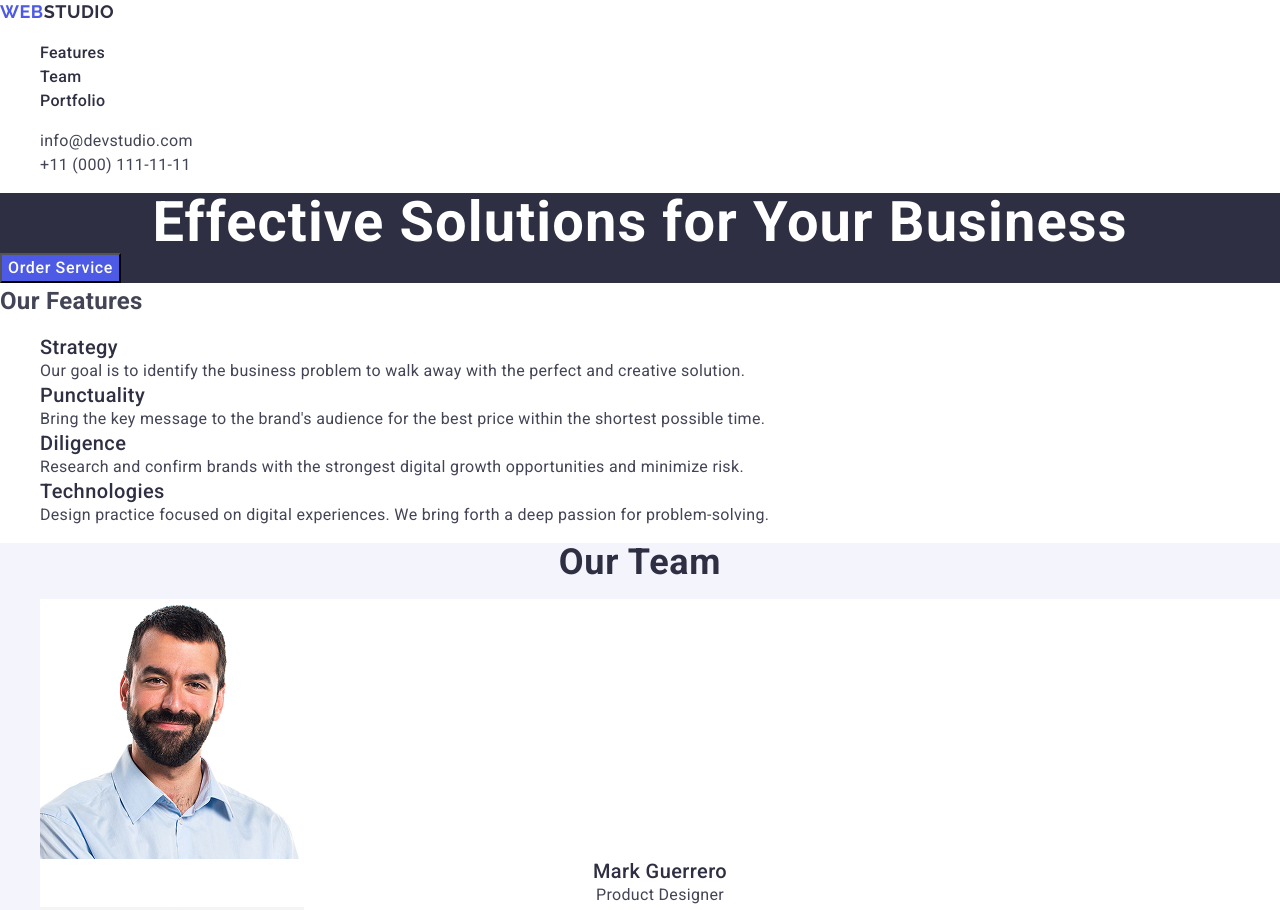
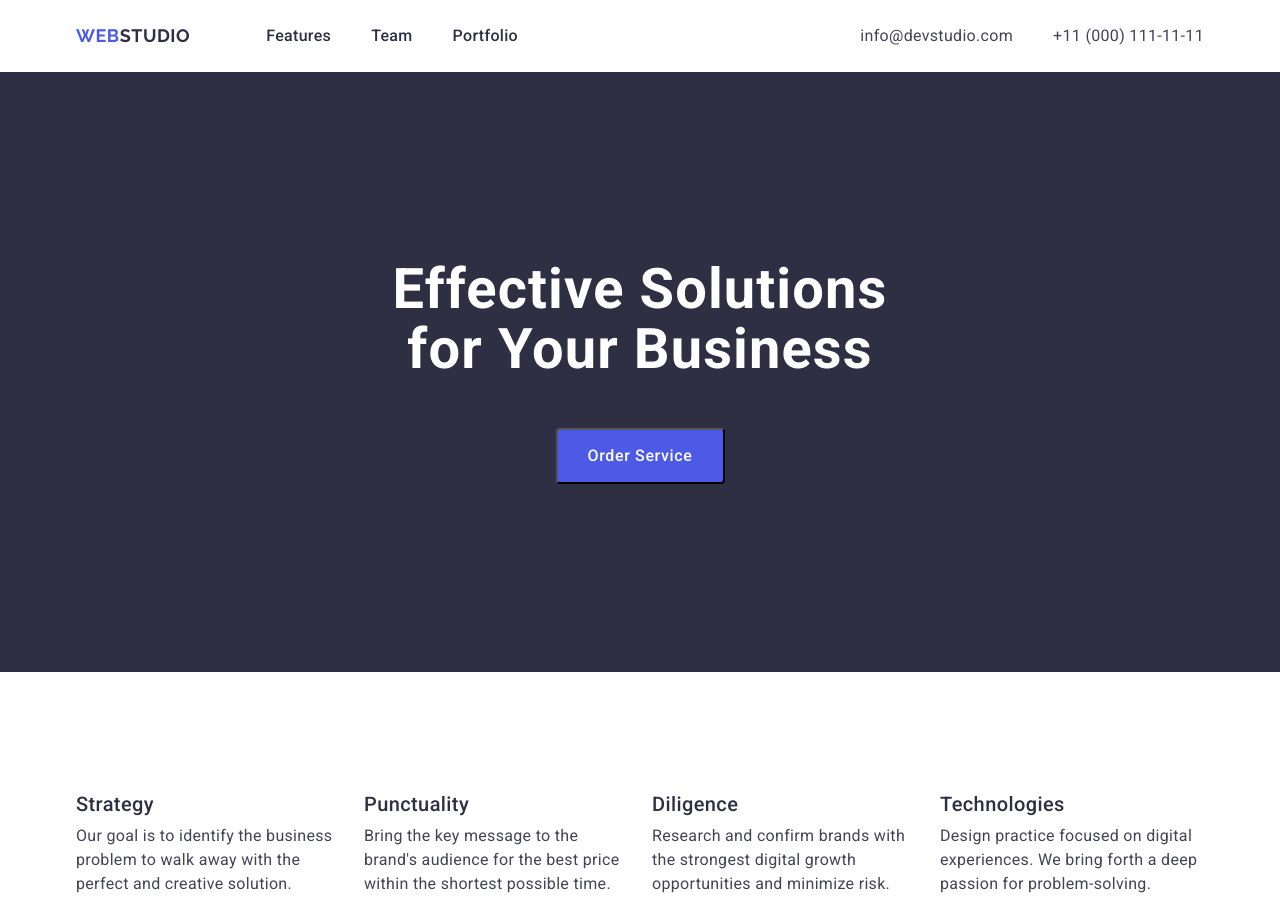
Before and after one commit to Maria-Tykhonova/goit-markup-hw-02, a plain HTML site: page index.html in a window 1280 px wide. Shown: the top 910 px of the page. Drawn offline with nearby package versions, Linux system fonts and the light colour scheme.

Commit message:
First commit

```diff
--- a/css/common.css
+++ b/css/common.css
@@ -15,7 +15,9 @@ a {
 
 ul,
 ol {
-    list-style: none;
+list-style: none;
+margin: 0;
+padding: 0;
 }
 
 h1,
@@ -25,11 +27,11 @@ h4,
 h5,
 h6,
 p {
-    margin: 0;
+margin: 0;
 }
 
 img {
-    display: block;
+display: block;
 }
 
 button {
@@ -39,3 +41,26 @@ button {
 address {
     font-style: normal;
 }
+
+.container {
+    margin: 0 auto;
+    padding: 0 15px;
+max-width: 1158px;
+}
+
+.sc-only {
+    position: absolute;
+    white-space: nowrap;
+    width: 1px;
+    height: 1px;
+    margin: -1px;
+    padding: 0;
+    overflow: hidden;
+    clip: rect(0, 0, 0, 0);
+    clip-path: inset(100%);
+    border: 0;
+}
+
+section {
+    padding: 120px 0;
+}
--- a/css/features.css
+++ b/css/features.css
@@ -6,6 +6,16 @@
         text-transform: capitalize;
         color: #2e2f42;
 }
+
+
+.features-item {
+ display: flex;
+flex-direction: column;
+align-items: flex-start;
+gap: 8px;
+width: 264px;
+}
+
 
 .features-subtitle {
         font-size: 20px;
@@ -21,3 +31,12 @@
         letter-spacing: 0.02em;
         color: #434455;
 }
+
+.features-list {
+        display: flex;
+        align-items: flex-start;
+        gap: 24px;
+        padding: 0;
+        margin: 0;
+        list-style: none;
+}
--- a/css/footer.css
+++ b/css/footer.css
@@ -1,5 +1,6 @@
 .footer {
     background-color: #2e2f42;
+    padding: 100px 0;
 }
 
 .footer .logo {
@@ -10,6 +11,7 @@
     letter-spacing: 0.03em;
     text-transform: uppercase;
     color: #f4f4fd;
+    margin-bottom: 16px;
 }
 
 .footer .logo-accent {
@@ -22,3 +24,7 @@
     letter-spacing: 0.02em;
     color: #f4f4fd;
 }
+
+.footer-block {
+        max-width: 264px;
+}
--- a/css/header.css
+++ b/css/header.css
@@ -6,18 +6,36 @@
         letter-spacing: 0.03em;
         text-transform: uppercase;
         color: #2e2f42;
+        display: flex;
+        align-items: center;
+        margin-right: 76px;
+}
+
+* {
+        box-sizing: border-box;
 }
 
 .logo-accent {
         color: #4d5ae5;
 }
 
+.nav-list {
+        display: flex;
+        align-items: center;
+        gap: 40px;
+        margin: 0;
+        padding: 0;
+}
+
 .nav-link {
+        display: block;
         font-size: 16px;
         font-weight: 500;
         line-height: 1.5;
         letter-spacing: 0.02em;
         color: #2e2f42;
+        padding: 24px 0;
+        align-items: center;
 }
 
 .nav-link:hover,
@@ -27,6 +45,16 @@
 
 .address {
         font-style: normal;
+        display: flex;
+}
+
+
+.address-list {
+        display: flex;
+        align-items: center;
+        gap: 40px;
+        margin: 0;
+        padding: 0;
 }
 
 .address-link {
@@ -40,3 +68,18 @@
 .address-link:focus {
         color: #404bbf;
 }
+
+.header {
+        border-bottom: 1px solid var(--cornflower);
+}
+
+.header-container {
+        display: flex;
+        align-items: center;
+        justify-content: space-between;
+}
+
+.header-nav {
+        display: flex;
+        align-items: center;
+}
--- a/css/hero.css
+++ b/css/hero.css
@@ -1,29 +1,52 @@
 .hero {
     background-color: #2e2f42;
+    padding: 188px 0;
+}
+
+.hero-container {
+    display: flex;
+        align-items: center;
+        justify-content: flex-start;
+        flex-direction: column;
+        gap: 48px;
 }
 
 .hero-title {
+    font-weight: 700;
     font-size: 56px;
     line-height: 1.07;
     letter-spacing: 0.02em;
     color: #ffffff;
     text-align: center;
+    max-width: 495px;
 }
+
 
 .hero-button {
     background-color: #4d5ae5;
     color: #ffffff;
-
     font-family: "Roboto", sans-serif;
     font-size: 16px;
     font-weight: 500;
     line-height: 1.5;
     letter-spacing: 0.04em;
 
+    display: flex;
+    align-items: center;
+    justify-content: center;
+    gap: 0;
+
     cursor: pointer;
+
+    border-radius: 4px;
+    padding: 16px 32px;
+    height: 56px;
+    max-width: 169px;
 }
 
 .hero-button:hover,
 .hero-button:focus {
     background-color: #404bbf;
+    box-shadow: 0 4px 4px 0 rgba(0, 0, 0, 0.15);
+
 }
--- a/css/portfolio.css
+++ b/css/portfolio.css
@@ -5,6 +5,7 @@
         text-align: center;
         text-transform: capitalize;
         color: #2e2f42;
+        margin-bottom: 72px;
 }
 
 .portfolio-name {
@@ -21,3 +22,32 @@
         letter-spacing: 0.02em;
         color: #434455;
 }
+
+.portfolio-list {
+        gap: 24px;
+        display: flex;
+        flex-wrap: wrap;
+}
+
+.portfolio-item {
+        width: calc((100% - 24px * 2) / 3);
+}
+
+.portfolio-item img {
+        display: block;
+        width: 100%;
+}
+
+
+.portfolio-block {
+        border-bottom: 1px solid #e7e9fc;
+        border-left: 1px solid #e7e9fc;
+        border-right: 1px solid #e7e9fc;
+        padding: 32px 16px;
+}
+
+.portfolio-list {
+        gap: 24px;
+        display: flex;
+        flex-wrap: wrap;
+}
--- a/css/team.css
+++ b/css/team.css
@@ -9,10 +9,14 @@
         text-align: center;
         text-transform: capitalize;
         color: #2e2f42;
+        margin-bottom: 72px;
 }
 
 .team-item {
         background-color: #ffffff;
+        width: calc((100% - 72px) / 4);
+        box-shadow: 0 2px 1px 0 rgba(46, 47, 66, 0.08), 0 1px 1px 0 rgba(46, 47, 66, 0.16), 0 1px 6px 0 rgba(46, 47, 66, 0.08);
+                background: #fff;
 }
 
 .team-name {
@@ -22,6 +26,7 @@
         letter-spacing: 0.02em;
         text-align: center;
         color: #2e2f42;
+        margin-bottom: 8px;
 }
 
 .team-position {
@@ -31,3 +36,17 @@
         text-align: center;
         color: #434455;
 }
+
+.team-list {
+display: flex;
+gap: 24px;
+}
+
+.team-block {
+        display: flex;
+                align-items: center;
+                justify-content: center;
+                flex-direction: column;
+        padding: 32px 16px;
+        width: 264px;
+}
--- a/index.html
+++ b/index.html
@@ -51,49 +51,42 @@
     </header>
 
     <main>
-      <section class="hero" id="hero">
-        <div class="container">
+      <section class="section hero" id="hero">
+        <div class="container hero-container">
           <h1 class="hero-title">Effective Solutions for Your Business</h1>
 
-          <button class="hero-button" type="button">Order Service</button>
+          <button class="hero-button" type="button">Order&nbsp;Service</button>
         </div>
       </section>
 
-      <section class="features" id="features">
+      <section class="section features" id="features">
         <div class="container">
-          <h2 class="visually-hidden">Our Features</h2>
+          <h2 class="sc-only">Our Features</h2>
 
           <ul class="features-list">
             <li class="features-item">
               <h3 class="features-subtitle">Strategy</h3>
-
               <p class="features-text">
                 Our goal is to identify the business problem to walk away with
                 the perfect and creative solution.
               </p>
             </li>
-
             <li class="features-item">
               <h3 class="features-subtitle">Punctuality</h3>
-
               <p class="features-text">
                 Bring the key message to the brand's audience for the best price
                 within the shortest possible time.
               </p>
             </li>
-
             <li class="features-item">
               <h3 class="features-subtitle">Diligence</h3>
-
               <p class="features-text">
                 Research and confirm brands with the strongest digital growth
                 opportunities and minimize risk.
               </p>
             </li>
-
             <li class="features-item">
               <h3 class="features-subtitle">Technologies</h3>
-
               <p class="features-text">
                 Design practice focused on digital experiences. We bring forth a
                 deep passion for problem-solving.
@@ -103,7 +96,7 @@
         </div>
       </section>
 
-      <section class="team" id="team">
+      <section class="section team" id="team">
         <div class="container">
           <h2 class="team-title">Our Team</h2>
 
@@ -111,7 +104,7 @@
             <li class="team-item">
               <img src="./images/team-1.jpg" alt="Mark Guerrero" width="264" />
 
-              <div class="team-content">
+              <div class="team-block">
                 <h3 class="team-name">Mark Guerrero</h3>
                 <p class="team-position">Product Designer</p>
               </div>
@@ -120,7 +113,7 @@
             <li class="team-item">
               <img src="./images/team-2.jpg" alt="Tom Ford" width="264" />
 
-              <div class="team-content">
+              <div class="team-block">
                 <h3 class="team-name">Tom Ford</h3>
                 <p class="team-position">Frontend Developer</p>
               </div>
@@ -129,7 +122,7 @@
             <li class="team-item">
               <img src="./images/team-3.jpg" alt="Camila Garcia" width="264" />
 
-              <div class="team-content">
+              <div class="team-block">
                 <h3 class="team-name">Camila Garcia</h3>
                 <p class="team-position">Marketing</p>
               </div>
@@ -138,7 +131,7 @@
             <li class="team-item">
               <img src="./images/team-4.jpg" alt="Daniel Wilson" width="264" />
 
-              <div class="team-content">
+              <div class="team-block">
                 <h3 class="team-name">Daniel Wilson</h3>
                 <p class="team-position">UI Designer</p>
               </div>
@@ -147,7 +140,7 @@
         </div>
       </section>
 
-      <section class="portfolio" id="portfolio">
+      <section class="section portfolio" id="portfolio">
         <div class="container">
           <h2 class="portfolio-title">Our Portfolio</h2>
 
@@ -158,8 +151,7 @@
                 alt="Banking App"
                 width="360"
               />
-
-              <div class="portfolio-content">
+              <div class="portfolio-block">
                 <h3 class="portfolio-name">Banking App</h3>
                 <p class="portfolio-text">App</p>
               </div>
@@ -172,7 +164,7 @@
                 width="360"
               />
 
-              <div class="portfolio-content">
+              <div class="portfolio-block">
                 <h3 class="portfolio-name">Cashless Payment</h3>
                 <p class="portfolio-text">Marketing</p>
               </div>
@@ -185,7 +177,7 @@
                 width="360"
               />
 
-              <div class="portfolio-content">
+              <div class="portfolio-block">
                 <h3 class="portfolio-name">Meditation App</h3>
                 <p class="portfolio-text">App</p>
               </div>
@@ -198,7 +190,7 @@
                 width="360"
               />
 
-              <div class="portfolio-content">
+              <div class="portfolio-block">
                 <h3 class="portfolio-name">Taxi Service</h3>
                 <p class="portfolio-text">Marketing</p>
               </div>
@@ -211,7 +203,7 @@
                 width="360"
               />
 
-              <div class="portfolio-content">
+              <div class="portfolio-block">
                 <h3 class="portfolio-name">Screen Illustrations</h3>
                 <p class="portfolio-text">Design</p>
               </div>
@@ -224,7 +216,7 @@
                 width="360"
               />
 
-              <div class="portfolio-content">
+              <div class="portfolio-block">
                 <h3 class="portfolio-name">Online Courses</h3>
                 <p class="portfolio-text">Marketing</p>
               </div>
@@ -234,17 +226,18 @@
       </section>
     </main>
 
-    <footer class="footer" id="footer">
+    <footer class="section footer" id="footer">
       <div class="container">
+        <div class="footer-block">
           <a class="logo" href="./index.html">
             <span class="logo-accent">Web</span>Studio
           </a>
-
           <p class="footer-text">
             Increase the flow of customers and sales for your business with
             digital marketing & growth solutions.
           </p>
         </div>
+      </div>
     </footer>
   </body>
 </html>
```
Lines whose indentation alone changed are shown as unchanged.
